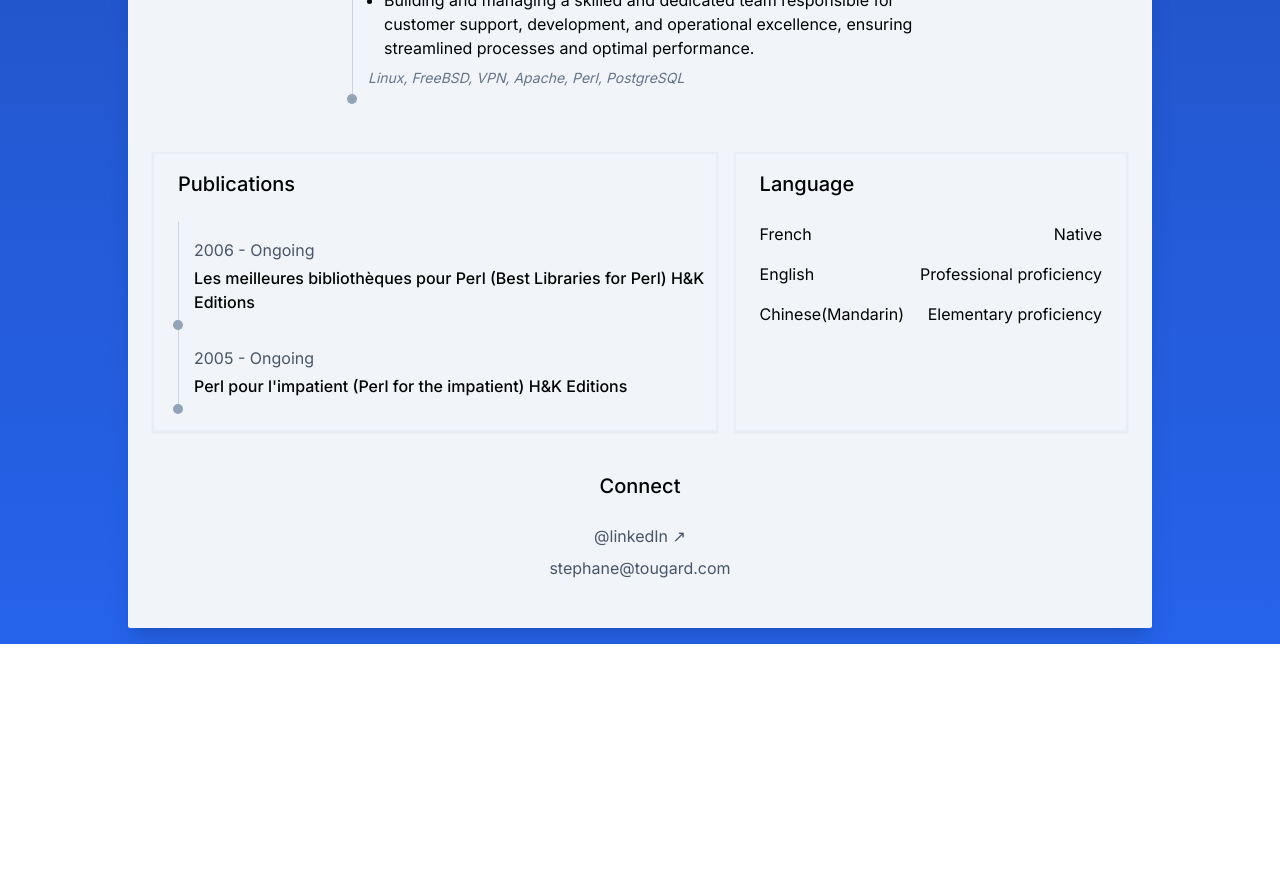
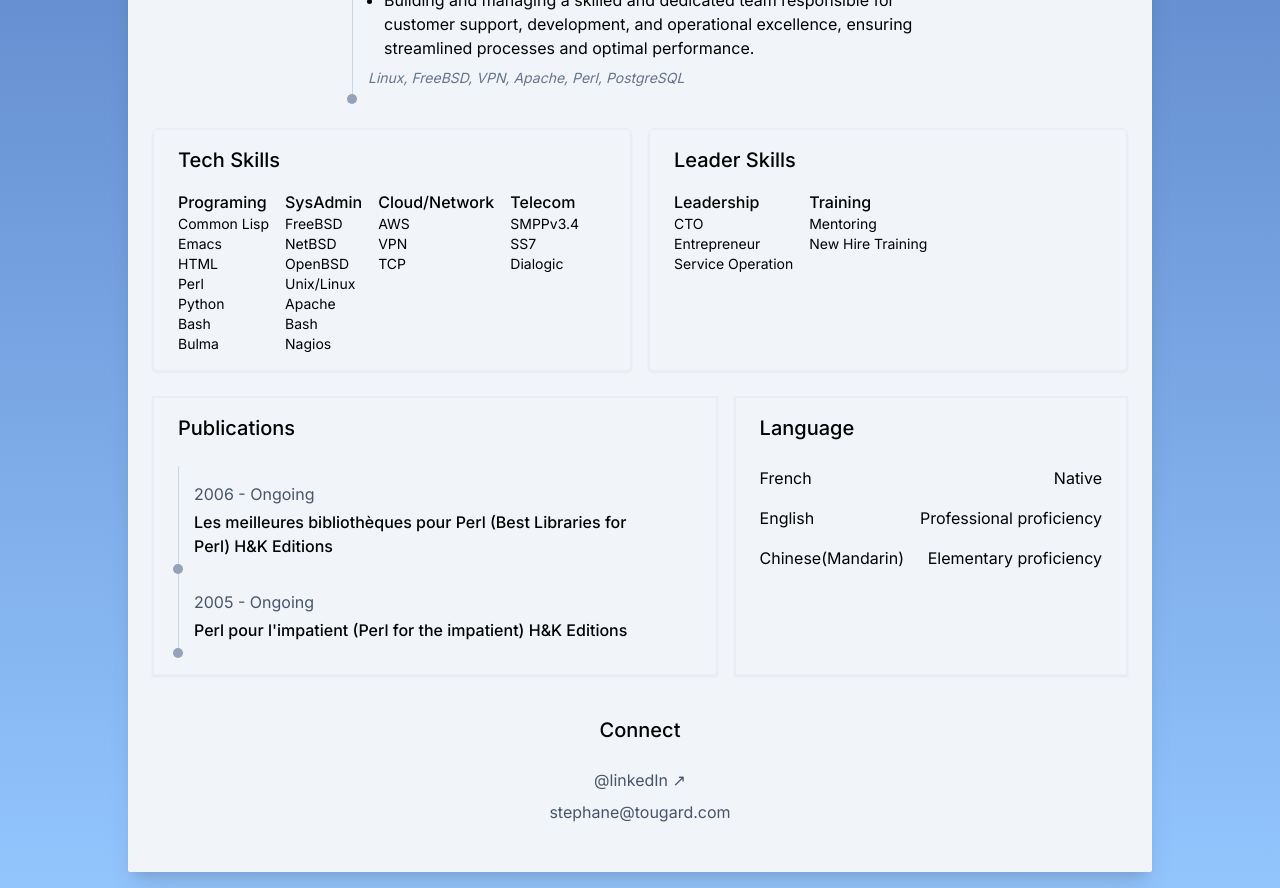
Before and after one commit to antlossway/stephane-site, a Next.js app: page / in a window 1280 px wide. Shown: the part 1440-2328 px from the top of the page. Before the commit the page ends 2084 px from the top, so only its background shows below. Built offline with nearby package versions, Linux system fonts and the light colour scheme.

Commit message:
modify layout of skillcards

```diff
--- a/src/app/layout.js
+++ b/src/app/layout.js
@@ -18,7 +18,7 @@ export default function RootLayout({ children }) {
         className={
           inter.className +
           " " +
-          " dark:text-white/80 bg-gradient-to-b from-blue-900 to-blue-600"
+          " dark:text-white/80 bg-gradient-to-b from-blue-900 to-blue-300"
         }
       >
         {children}
--- a/src/app/page.js
+++ b/src/app/page.js
@@ -1,4 +1,3 @@
-import Image from "next/image";
 import Introduction from "@/components/Introduction";
 import ContactForm from "@/components/ContactForm";
 import {
@@ -67,7 +66,7 @@ export default function Home() {
           </ul>
         </section>
 
-        {/* skill, sticky in the middle left of the screen */}
+        {/* skill, sticky in the middle side of the screen */}
         <section className="mx-auto flex justify-center  flex-wrap gap-4">
           <SkillCard
             title="Tech Skills"
@@ -85,7 +84,7 @@ export default function Home() {
         <section className="flex flex-wrap gap-4 ">
           {/* publication left box */}
           <div
-            className="px-6 py-4 flex-[3]
+            className="px-6 py-4 flex-[3] min-w-[320px]
           border-2 border-slate-200/50 shadow-sm"
           >
             <h2 className="text-xl font-medium mb-6">Publications</h2>
@@ -95,7 +94,10 @@ export default function Home() {
                   key={book.id}
                   className="relative list-none w-[1px] bg-slate-300 after:content-[''] after:absolute after:bottom-0 after:w-[10px] after:h-[10px] after:rounded-full after:bg-slate-400 after:-translate-x-1/2"
                 >
-                  <div className="flex flex-col gap-1 min-w-[350px] md:min-w-[550px] p-4">
+                  <div
+                    className="p-4 flex flex-col gap-1
+                  min-w-[350px] md:min-w-[500px]"
+                  >
                     <span className=" text-base text-slate-600 ">
                       {book.year}
                     </span>
@@ -109,7 +111,7 @@ export default function Home() {
 
           {/* language right box */}
           <div
-            className="px-6 py-4 flex-[2]
+            className="px-6 py-4 flex-[2] min-w-[320px]
           border-2 border-slate-200/50 shadow-sm"
           >
             <h2 className="text-xl font-medium mb-6">Language</h2>
--- a/src/components/SkillCard.jsx
+++ b/src/components/SkillCard.jsx
@@ -5,10 +5,10 @@ const SkillCard = ({ title, skills, position }) => {
     // min-w-[320px]: mobile screen each card will stack on each other
     <div
       className={`px-6 py-4 min-w-[320px] rounded-md
-      xl:fixed xl:top-[50vh] xl:-translate-y-1/2 xl:${position}  xl:w-[300px]  xl:text-white/80
       border-2 border-slate-200/50 shadow-sm
       text:black/80 flex-1
       `}
+      //    xl:fixed xl:top-[50vh] xl:-translate-y-1/2 xl:${position}  xl:w-[300px]  xl:text-white/80
     >
       <h2 className="text-xl font-medium mb-4">{title}</h2>
       <div className="flex flex-wrap gap-4">
```
